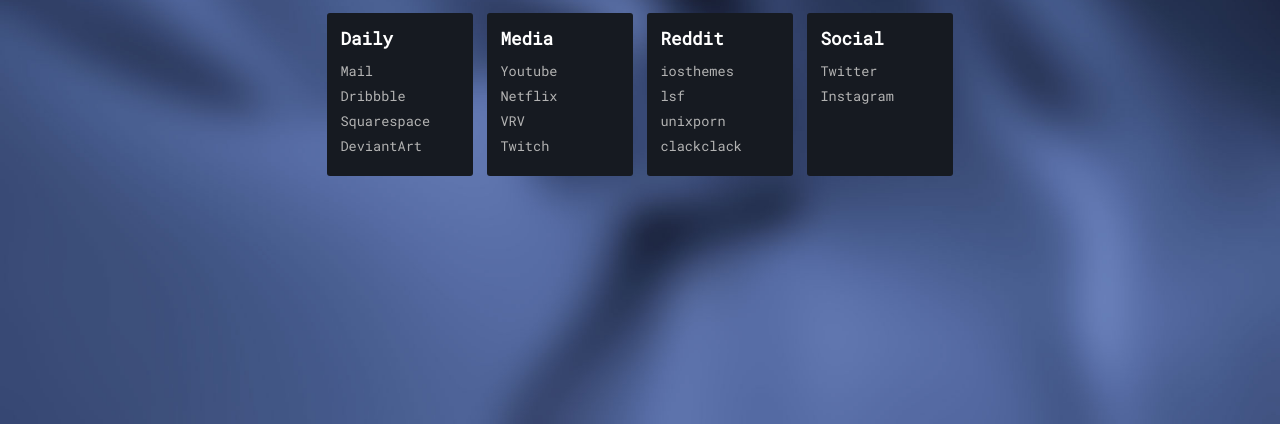
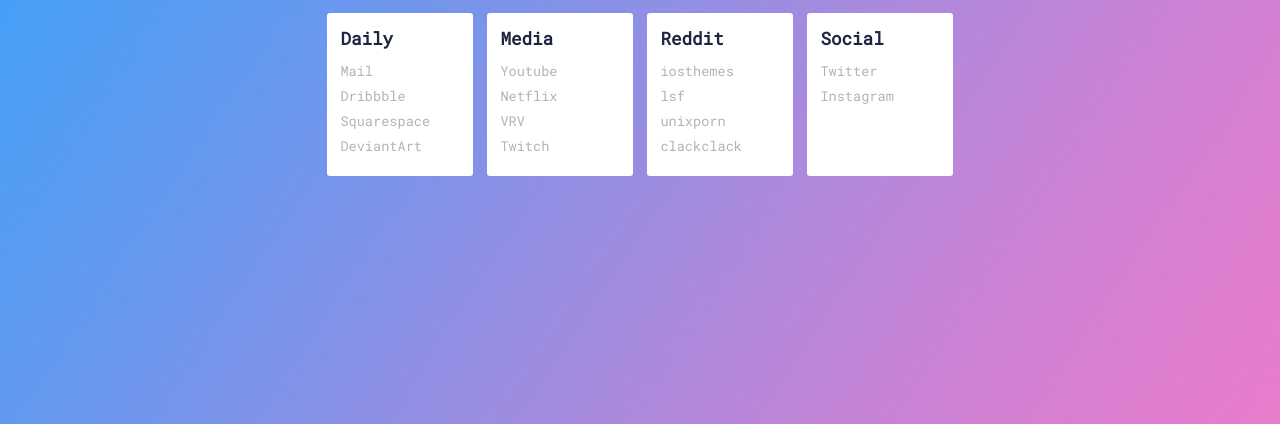
Before and after one commit to ColbyRoark/firefox-home, a plain HTML site: page index.html in a window 1280 px wide. Shown: the part 376-800 px from the top of the page. Drawn offline with Linux system fonts and the light colour scheme; no server answers.

Commit message:
Change to Manta

```diff
--- a/styles.css
+++ b/styles.css
@@ -2,15 +2,15 @@
 
 :root {
   --bg: #1c2028;
-  --fg: #ffffff;
+  --fg: #1e2541;
   --secondaryFg: #b3b3b3;
-  --containerBg: #161a21;
+  --containerBg: #ffffff;
   --searchBg: var(--containerBg);
-  --scrollbarColor: #1c2028;
+  --scrollbarColor: #1e2541;
 }
 
 body {
-  background-image: url("bg-blue.jpg");
+  background-image: url("manta.jpg");
 background-size: cover;
 /* background: #1D1F28; */
 margin: 0px;
```
Also changed, not shown: bg-blue.jpg (deleted), manta.jpg (added).
